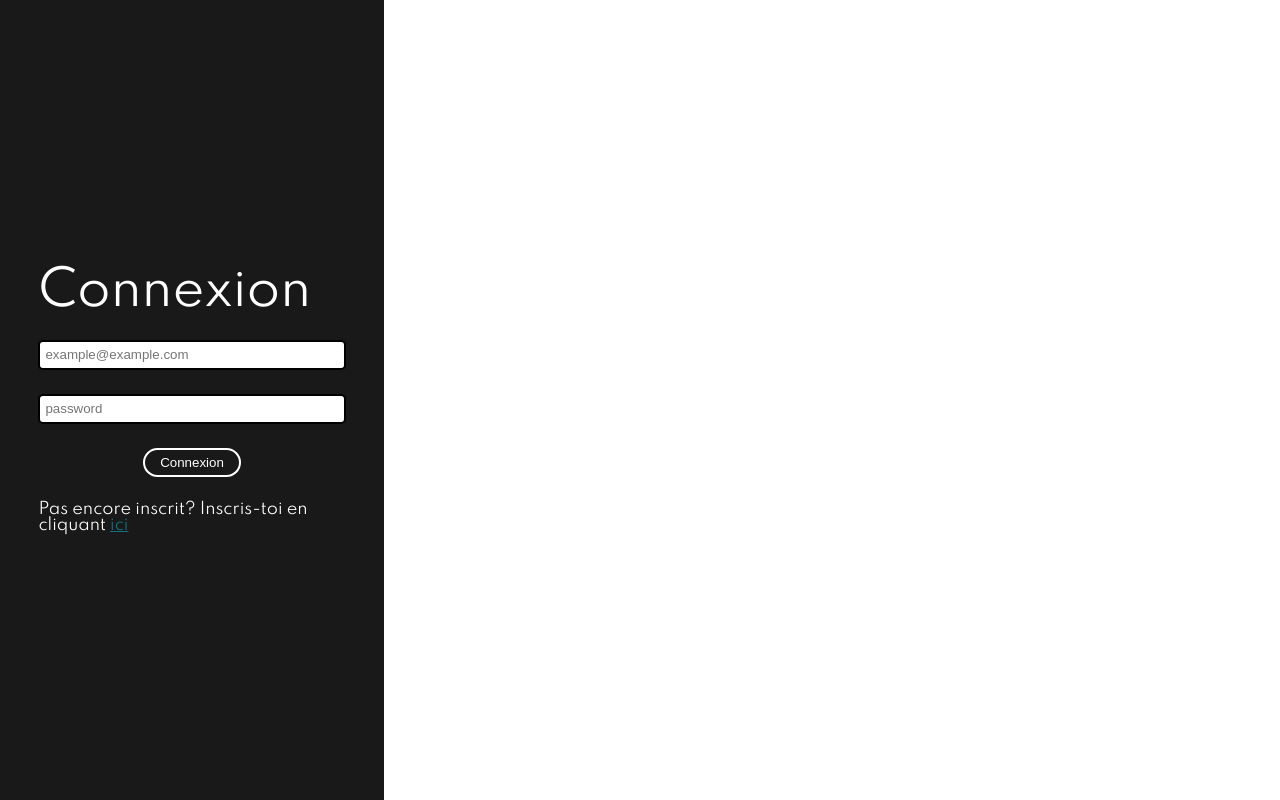
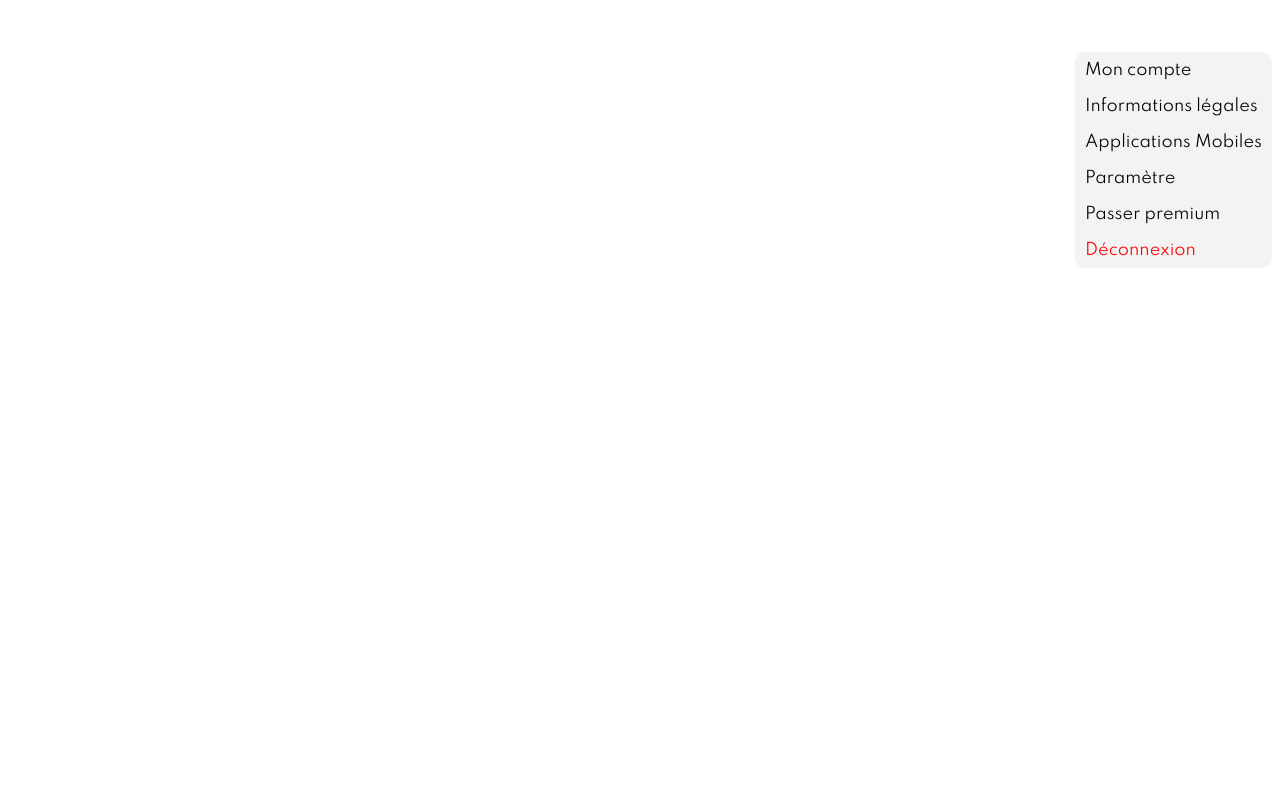
Before and after one commit to antoebtfr/skateflix-app-front, an Angular app: page /ip in a window 1280 px wide. Built offline with nearby package versions, Linux system fonts and the light colour scheme.

Commit message:
feat: click user-list

```diff
--- a/src/app/app-routing.module.ts
+++ b/src/app/app-routing.module.ts
@@ -1,3 +1,4 @@
+import { UserListComponent } from './components/navbar/user-list/user-list.component';
 import { HomepageComponent } from './pages/homepage/homepage.component';
 import { NgModule } from '@angular/core';
 import { Routes, RouterModule } from '@angular/router';
@@ -7,7 +8,7 @@ import { LogSidebarComponent } from './components/log-sidebar/log-sidebar.compon
 const routes: Routes = [
   {path: '', pathMatch: 'full', redirectTo: 'homepage'},
   {path: 'homepage', component: HomepageComponent},
-  {path: 'ip', component: LogSidebarComponent},
+  {path: 'ip', component: UserListComponent},
   { path: 'validation', loadChildren: () => import('./pages/validation/validation.module').then(m => m.ValidationModule) },
   { path: '404-not-found' , loadChildren: () => import('./pages/page-not-found/page-not-found.module').then(m => m.PageNotFoundModule) },
   { path: 'user', loadChildren: () => import('./pages/profil/profil.module').then(m => m.ProfilModule) }
--- a/src/app/components/navbar/navbar.component.html
+++ b/src/app/components/navbar/navbar.component.html
@@ -11,10 +11,12 @@
     <li>Mes abonnements</li>
     <li>Poster</li>
     <li><input type="text" id="nav-searchbar" placeholder="Rechercher"></li>
-    <li *ngIf="connectedStatus()"> <i class="material-icons">
+    <li *ngIf="connectedStatus()" (click)="showUserList()"> <i class="material-icons">
       person
       </i></li>
 
       <!-- needfix: png person + arrow -->
   </ul>
 </section>
+
+<app-user-list *ngIf="userList"></app-user-list>
--- a/src/app/components/navbar/navbar.component.ts
+++ b/src/app/components/navbar/navbar.component.ts
@@ -8,22 +8,13 @@ import { UserConf } from 'src/app/variable-globale/user-conf';
   styleUrls: ['./navbar.component.scss']
 })
 export class NavbarComponent implements OnInit {
-
+  public userList = false;
+  public test = false;
   constructor(private modalConf: ModalConf, private userConf: UserConf) {}
 
   ngOnInit() {
-/*     this.afterScroll(); */
+    this.closeUserList();
   }
-
-/*   private afterScroll() {
-    const navbarCSS = document.getElementById('nav-body').style;
-
-    document.addEventListener('scroll', () => {
-      scrollY > 0
-        ? (navbarCSS.backgroundColor = '#191919')
-        : (navbarCSS.backgroundColor = 'transparent');
-    });
-  } */
 
   public openSidebar() {
     this.modalConf.openSidebar();
@@ -32,4 +23,17 @@ export class NavbarComponent implements OnInit {
   public connectedStatus() {
     return this.userConf.getConnexionStatus();
   }
+  public showUserList() {
+    setTimeout(() => {
+      this.userList = true;
+    }, 30);
+  }
+
+  public closeUserList() {
+      addEventListener('click', () => {
+        if (this.userList) {
+          this.userList = false;
+        }
+      });
+  }
 }
--- /dev/null
+++ b/src/app/components/navbar/user-list/user-list.component.html
@@ -0,0 +1,10 @@
+<section id="userlist-body">
+  <ul>
+    <li>Mon compte</li>
+    <li>Informations légales</li>
+    <li>Applications Mobiles</li>
+    <li>Paramètre</li>
+    <li>Passer premium</li>
+    <li class="red" (click)="disconnect()">Déconnexion</li>
+  </ul>
+</section>
--- /dev/null
+++ b/src/app/components/navbar/user-list/user-list.component.scss
@@ -0,0 +1,27 @@
+#userlist-body{
+background-color: #f3f3f3;
+border-radius: 10px;
+position: fixed;
+top: 6.5vh;
+right: 1vh;
+z-index: 100;
+overflow: hidden;
+}
+
+li{
+  width:100%;
+  padding: 10px;
+  transition: 0.3s;
+}
+
+li:hover{
+  background-color: #dddddd;
+}
+
+ul{
+  width: 100%;
+}
+
+.red{
+ color: red;
+}
--- /dev/null
+++ b/src/app/components/navbar/user-list/user-list.component.ts
@@ -0,0 +1,20 @@
+import { UserConf } from 'src/app/variable-globale/user-conf';
+import { Component, OnInit } from '@angular/core';
+
+@Component({
+  selector: 'app-user-list',
+  templateUrl: './user-list.component.html',
+  styleUrls: ['./user-list.component.scss']
+})
+export class UserListComponent implements OnInit {
+
+  constructor(private userConf: UserConf) { }
+
+  ngOnInit() {
+  }
+
+  public disconnect(){
+    this.userConf.disconnect();
+  }
+
+}
--- a/src/app/components/profil-page/profil-section/profil-section.component.html
+++ b/src/app/components/profil-page/profil-section/profil-section.component.html
@@ -10,6 +10,7 @@
   <div class="profil-fullname">
     <h2>Teddy</h2>
     <h2>Bear</h2>
+    <h3>Surnom(facultatif)</h3>
   </div>
   <h2>19 <span> ans</span></h2>
   <div class="user-nationnality">Nationalité</div>
--- a/src/app/components/profil-page/profil-section/profil-section.component.ts
+++ b/src/app/components/profil-page/profil-section/profil-section.component.ts
@@ -1,4 +1,4 @@
-import { Component, OnInit } from '@angular/core';
+import { Component, OnInit, ViewChild, ElementRef } from '@angular/core';
 
 @Component({
   selector: 'app-profil-section',
--- a/src/app/pages/homepage/homepage.component.scss
+++ b/src/app/pages/homepage/homepage.component.scss
@@ -5,7 +5,7 @@ background-color: red;
 }
 
 app-log-sidebar{
-    z-index: 100;
+    z-index: 1000;
     position: fixed;
     right: -30vw;
     transition: 0.8s;
@@ -20,7 +20,7 @@ app-log-sidebar.isOpen{
     width: 100vw;
     height: 100vh;
     position: fixed;
-    z-index: 99;
+    z-index: 999;
     left:100vw;
     top: 0;
     transition: 0.3s;
--- a/src/app/variable-globale/user-conf.ts
+++ b/src/app/variable-globale/user-conf.ts
@@ -7,4 +7,8 @@ export class UserConf {
   public getConnexionStatus() {
     return this.connected;
   }
+
+  public disconnect() {
+    this.connected = false;
+  }
 }
```
Also changed, not shown: src/app/shared/module/shared/shared.module.ts (+6 -1 lines), 1 other file (tests, documents, lock files or other folders).
